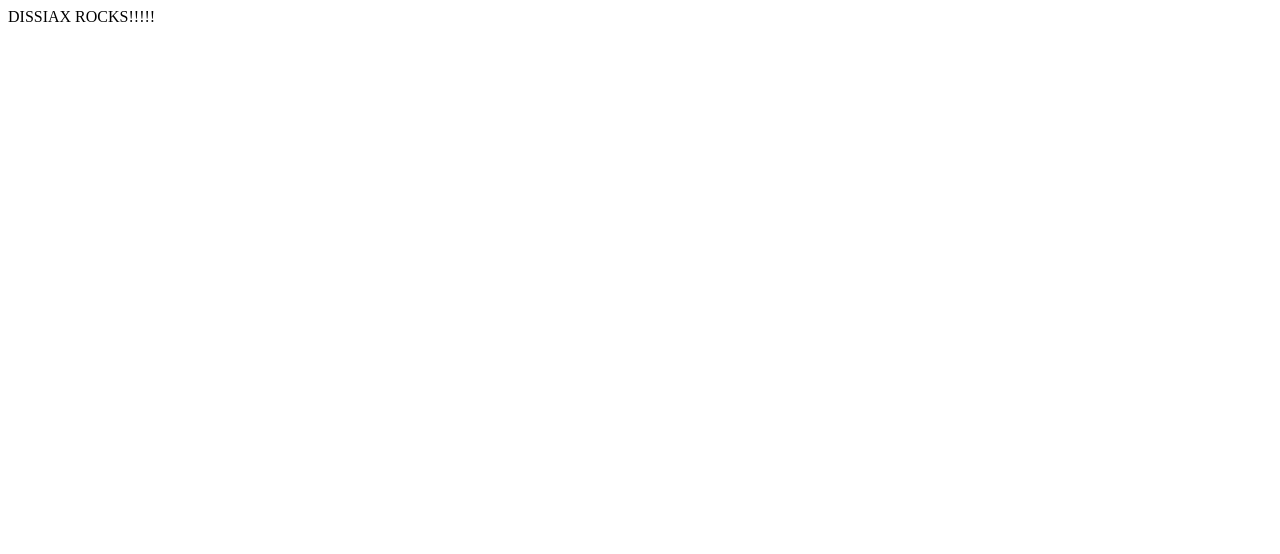
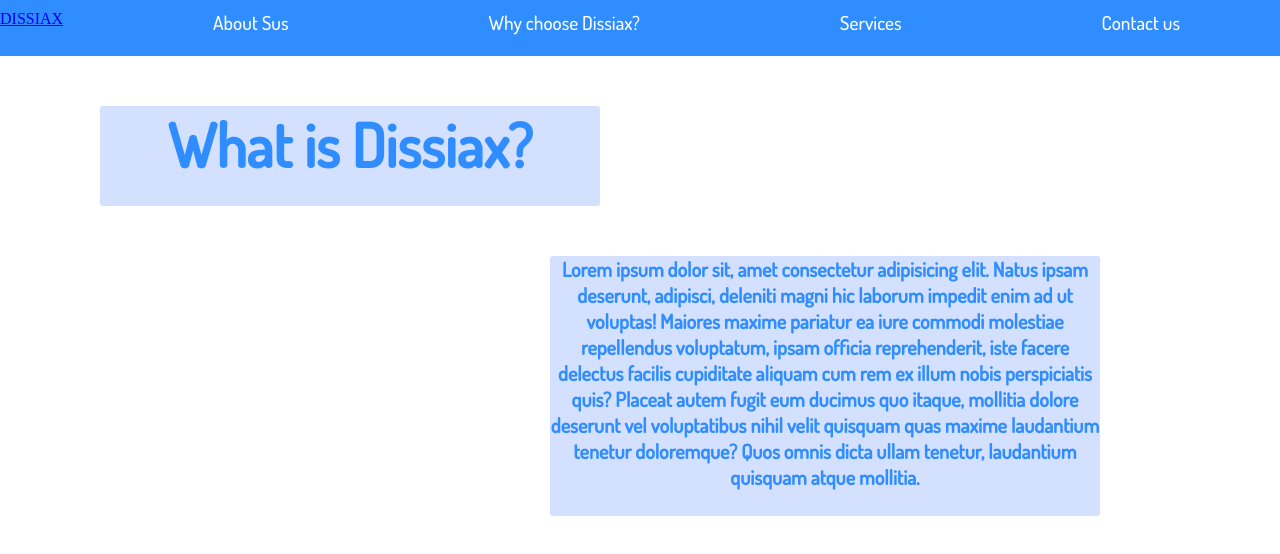
Before and after one commit to androoo06/dissiax_master, a plain HTML site: page index.html in a window 1280 px wide. Drawn offline with Linux system fonts and the light colour scheme.

Commit message:
deez
nuts

```diff
--- a/index.css
+++ b/index.css
@@ -0,0 +1,73 @@
+#wholepage { position:absolute; margin:0px; width:100%; }
+
+:root {
+--blue:rgb(48, 141, 255);
+--light: rgb(211,224,255);
+}
+
+*{
+    padding: 0;
+    margin: 0;
+}
+
+.parent {
+    height: 7vh;
+    display: flex;
+    flex-direction: row;
+    align-items: flex-start;
+    background-color: var(--blue)
+
+}
+.alpha{
+    display: flex;
+    flex-direction: row;
+    flex-grow: 1;
+    position:relative;
+}
+
+.logo{
+    margin-right: 50px;
+    margin-top: 10px;
+}
+.child {
+    color: white;
+    margin: 10px;
+    flex-grow: 1;
+    display: flex;
+    justify-content: center;
+    font-size: 1.2em;
+    font-family: 'Dosis';
+    transition: all .1s ease;
+}
+.child:hover{
+    border-bottom: 2px solid white;
+}
+.header1{
+    margin-top: 50px;
+    margin-left: 100px;
+    background-color: var(--light);
+    height: 100px;
+    width: 500px;
+    font-size: 60px;
+    display: flex;
+    justify-content: center;
+    font-family: 'Dosis';
+    color: var(--blue);
+    border-radius: 3px;
+}
+.header2{
+    margin-top: 50px;
+    margin-left: 550px;
+    background-color: var(--light);
+    height: 260px;
+    width: 550px;
+    font-size: 20px;
+    display: flex;
+    text-align: center;
+    justify-content: center;
+    font-family: 'Dosis';
+    color: var(--blue);
+    border-radius: 3px;
+    position: sticky;
+    right: 0;
+}
--- a/index.html
+++ b/index.html
@@ -4,9 +4,32 @@
     <meta charset="UTF-8">
     <meta http-equiv="X-UA-Compatible" content="IE=edge">
     <meta name="viewport" content="width=device-width, initial-scale=1.0">
+    <link rel="stylesheet" href="index.css">
+    <link rel="preconnect" href="https://fonts.googleapis.com">
+<link rel="preconnect" href="https://fonts.gstatic.com" crossorigin>
+<link href="https://fonts.googleapis.com/css2?family=Dosis:wght@300;500&display=swap" rel="stylesheet">
     <title>Document</title>
 </head>
 <body>
-    DISSIAX ROCKS!!!!!
+    <div class = "parent">
+        <a href="#" class = "logo">DISSIAX</a>
+        <div class = "child-one child">About Sus</div>
+        <div class = "child-two child">Why choose Dissiax?</div>
+        <div class = "child-three child">Services</div>
+        <div class = "child-four child">Contact us</div>
+    </div>
+
+    <div class = "alphaHeader1 alpha">
+        <h1 class = "header1">
+            What is Dissiax?
+        </h1>
+    </div>
+
+    <div class = "alphaHeader2 alpha">
+        <h1 class = "header2">
+            Lorem ipsum dolor sit, amet consectetur adipisicing elit. Natus ipsam deserunt, adipisci, deleniti magni hic laborum impedit enim ad ut voluptas! Maiores maxime pariatur ea iure commodi molestiae repellendus voluptatum, ipsam officia reprehenderit, iste facere delectus facilis cupiditate aliquam cum rem ex illum nobis perspiciatis quis? Placeat autem fugit eum ducimus quo itaque, mollitia dolore deserunt vel voluptatibus nihil velit quisquam quas maxime laudantium tenetur doloremque? Quos omnis dicta ullam tenetur, laudantium quisquam atque mollitia.
+        </h1>
+
+    </div>
 </body>
 </html>
```
Also changed, not shown: README.md.
